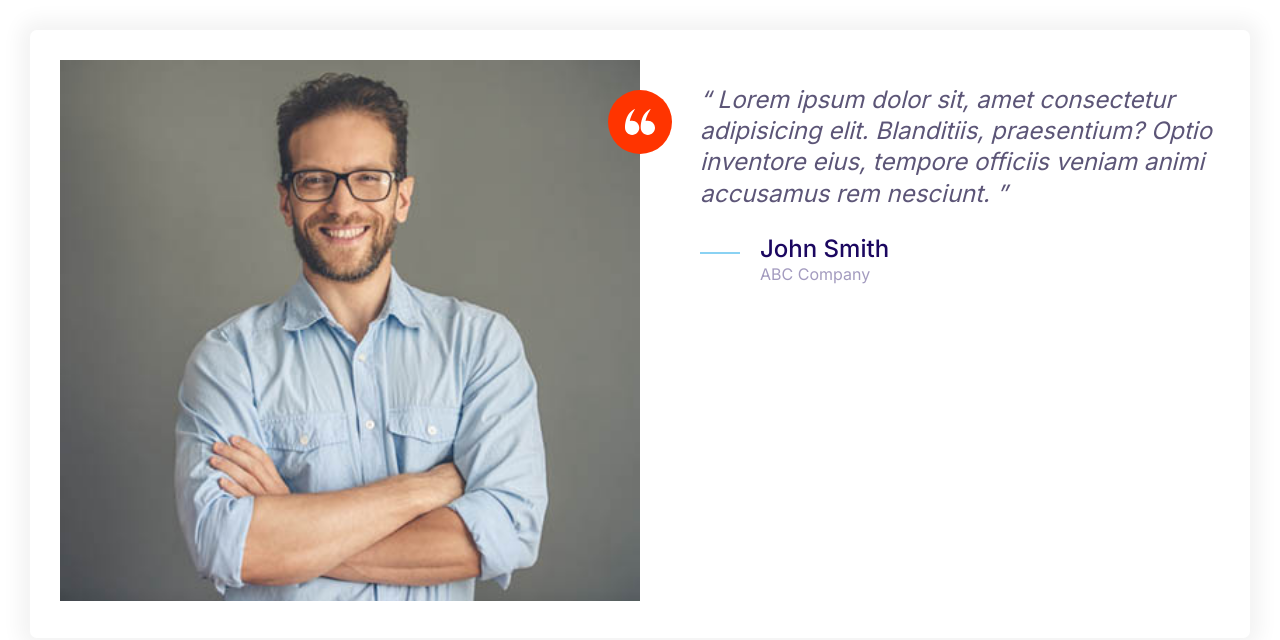
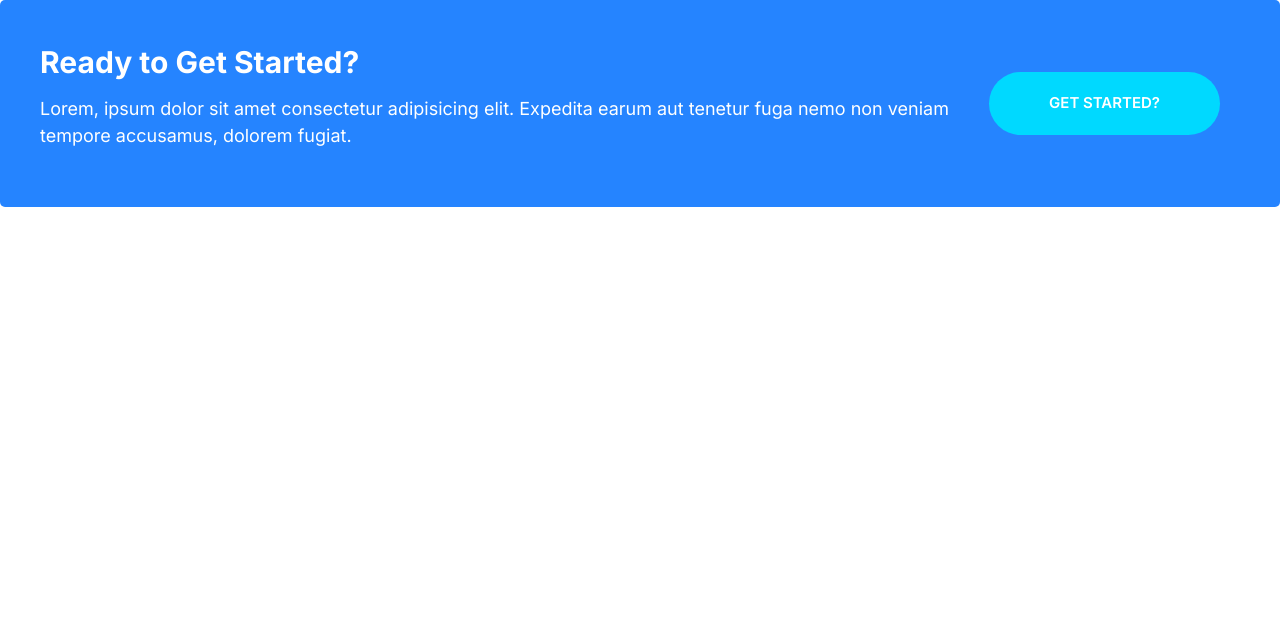
Before and after one commit to mohsenpour/ninja.dev, a plain HTML site: page index.html in a window 1280 px wide. Drawn offline with Linux system fonts and the light colour scheme.

Commit message:
Build callout component

```diff
--- a/css/styles.css
+++ b/css/styles.css
@@ -218,6 +218,11 @@ a {
 
 .btn--primary:hover {
   background: #3a8ffd;
+}
+
+.btn--streched {
+  padding-left: 6rem;
+  padding-right: 6rem;
 }
 
 .btn--secondary {
@@ -509,3 +514,45 @@ a {
     margin-right: 0;
   }
 }
+
+/* Callouts */
+
+.callout {
+  padding: 4rem;
+  border-radius: 5px;
+}
+
+.callout--primary {
+  background: var(--color-primary);
+  color: #fff;
+}
+
+.callout__heading {
+  color: #fff;
+  margin-top: 0;
+  font-size: 3rem;
+}
+
+.callout .btn {
+  justify-self: center;
+  align-self: center;
+}
+
+.callout__content {
+  text-align: center;
+}
+
+@media screen and (min-width: 768px) {
+  .callout .grid--cols-2 {
+    grid-template-columns: 1fr auto;
+  }
+
+  .callout__content {
+    text-align: left;
+  }
+
+  .callout .btn {
+    justify-self: start;
+    margin: 0 2rem;
+  }
+}
--- a/index.html
+++ b/index.html
@@ -13,41 +13,18 @@
     <link rel="stylesheet" href="css/normalize.css" />
     <link rel="stylesheet" href="css/styles.css" />
   </head>
-  <body style="padding: 3rem">
-    <div class="card testimonial">
+  <body>
+    <div class="callout callout--primary">
       <div class="grid grid--cols-2">
-        <div class="testimonial__image-container">
-          <img
-            class="testimonial__image"
-            src="images/testimonial.jpg"
-            alt="A happy, smilling customer"
-          />
-          <span class="icon-container icon-container--accent testimonial__icon">
-            <svg class="icon--small icon--white">
-              <use xlink:href="images/sprite.svg#quotes"></use>
-            </svg>
-          </span>
+        <div class="callout__content">
+          <h2 class="callout__heading">Ready to Get Started?</h2>
+          <p>
+            Lorem, ipsum dolor sit amet consectetur adipisicing elit. Expedita
+            earum aut tenetur fuga nemo non veniam tempore accusamus, dolorem
+            fugiat.
+          </p>
         </div>
-        <blockquote class="quote">
-          <p class="quote__text">
-            Lorem ipsum dolor sit, amet consectetur adipisicing elit.
-            Blanditiis, praesentium? Optio inventore eius, tempore officiis
-            veniam animi accusamus rem nesciunt.
-          </p>
-          <footer>
-            <div class="media">
-              <div class="media__image">
-                <svg class="icon icon--primary quote__line">
-                  <use xlink:href="images/sprite.svg#line"></use>
-                </svg>
-              </div>
-              <div class="media__body">
-                <h3 class="media__title quote__author">John Smith</h3>
-                <p class="quote__organization">ABC Company</p>
-              </div>
-            </div>
-          </footer>
-        </blockquote>
+        <a href="#" class="btn btn--secondary btn--streched">Get Started?</a>
       </div>
     </div>
   </body>
```
Also changed, not shown: components/callouts.html (added, +12 -0 lines).
